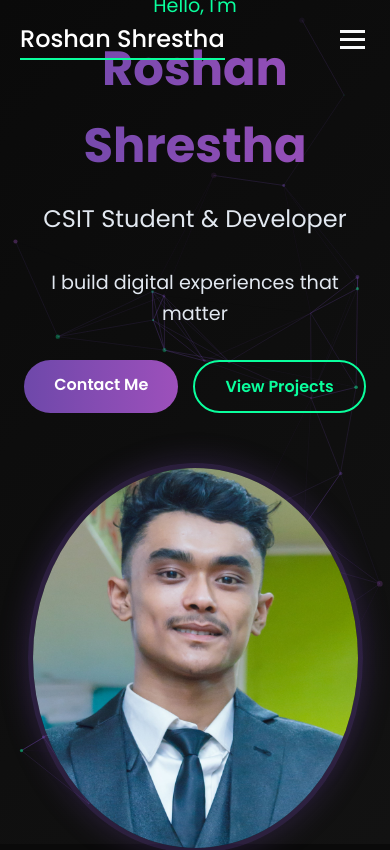
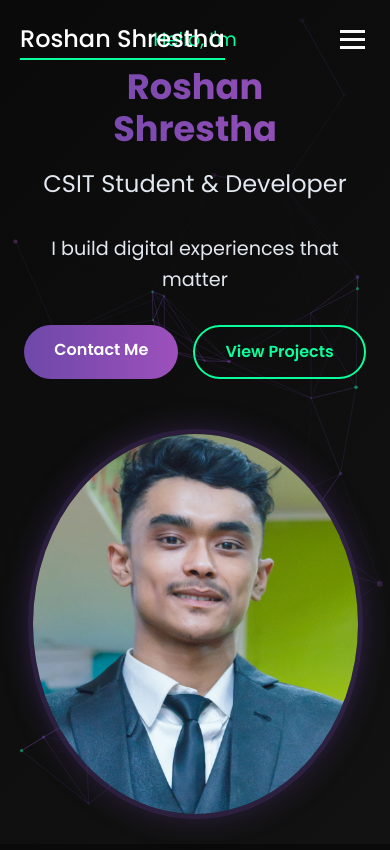
Before and after one commit to roshansth10/Porfolio_1, a plain HTML site: page index.html in a window 390 px wide. Shown: the top 850 px of the page. Drawn offline with nearby package versions, Linux system fonts and the light colour scheme.

Commit message:
Update style.css

```diff
--- a/style.css
+++ b/style.css
@@ -762,11 +762,9 @@ section {
     }
 }
 
-@media (max-width: 768px) {
-    header {
-        display: block !important;
-    }
-   nav, .logo{
-       text-align:center !important;
-    }
+@media (max-width: 480px) {
+  .name {
+    font-size: 2.2rem;
+    line-height: 1.2;
+  }
 }
```
